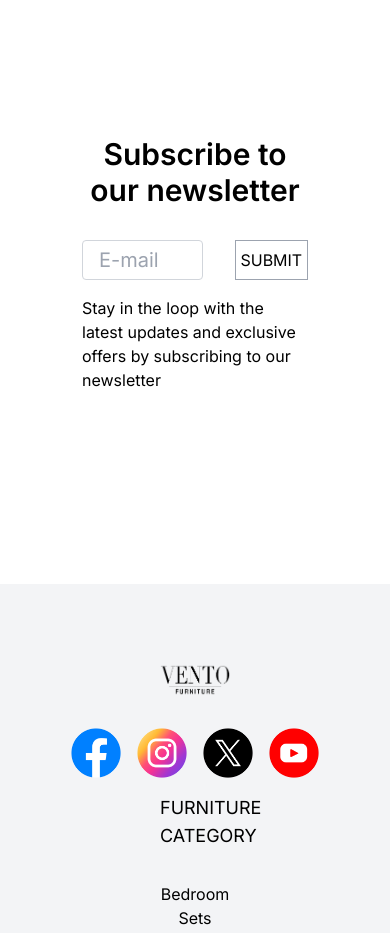
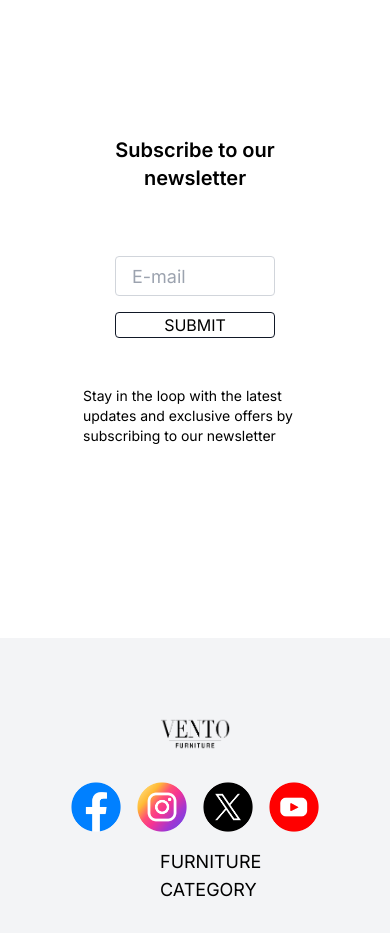
Before and after one commit to TimiMaliki/Home-and-furnitures, a Next.js app: page /pages/aboutUs in a window 390 px wide. Shown: the part 4820-5753 px from the top of the page. Built offline with nearby package versions, Linux system fonts and the light colour scheme.

Commit message:
fixed the responsiveness

```diff
--- a/app/components/Subscription.jsx
+++ b/app/components/Subscription.jsx
@@ -3,16 +3,16 @@ import React from "react";
 const Subscription = () => {
   return (
     <div className="grid place-content-center p-28">
-      <h1 className="text-3xl font-semibold mb-8 text-center">
+      <h1 className="text-xl lg:text-3xl font-semibold mb-8 text-center">
         Subscribe to our newsletter
       </h1>
 
-      <div className="flex gap-8 mb-4">
-      <input type="text" placeholder='E-mail'  className='border border-gray-300 hover:border-blue-300 text-xl rounded w-full h-10 px-4'/>
-      <button className="border border-gray-400 w-40 hover:bg-gray-300 ">SUBMIT</button>
+      <div className="lg:flex p-8 lg:p-0 lg:gap-8 mb-4">
+      <input type="text" placeholder='E-mail'  className='border border-gray-300 hover:border-blue-300 text-lg lg:text-xl rounded w-full h-10 px-4'/>
+      <button className="rounded border border-gray-900 lg:border-gray-400 w-40 hover:bg-gray-300  mt-4 lg:mt-0">SUBMIT</button>
       </div>
 
-      <p className="">
+      <p className="text-sm lg:text-lg">
       Stay in the loop with the latest updates and exclusive offers by subscribing to our newsletter
       </p>
 
```
